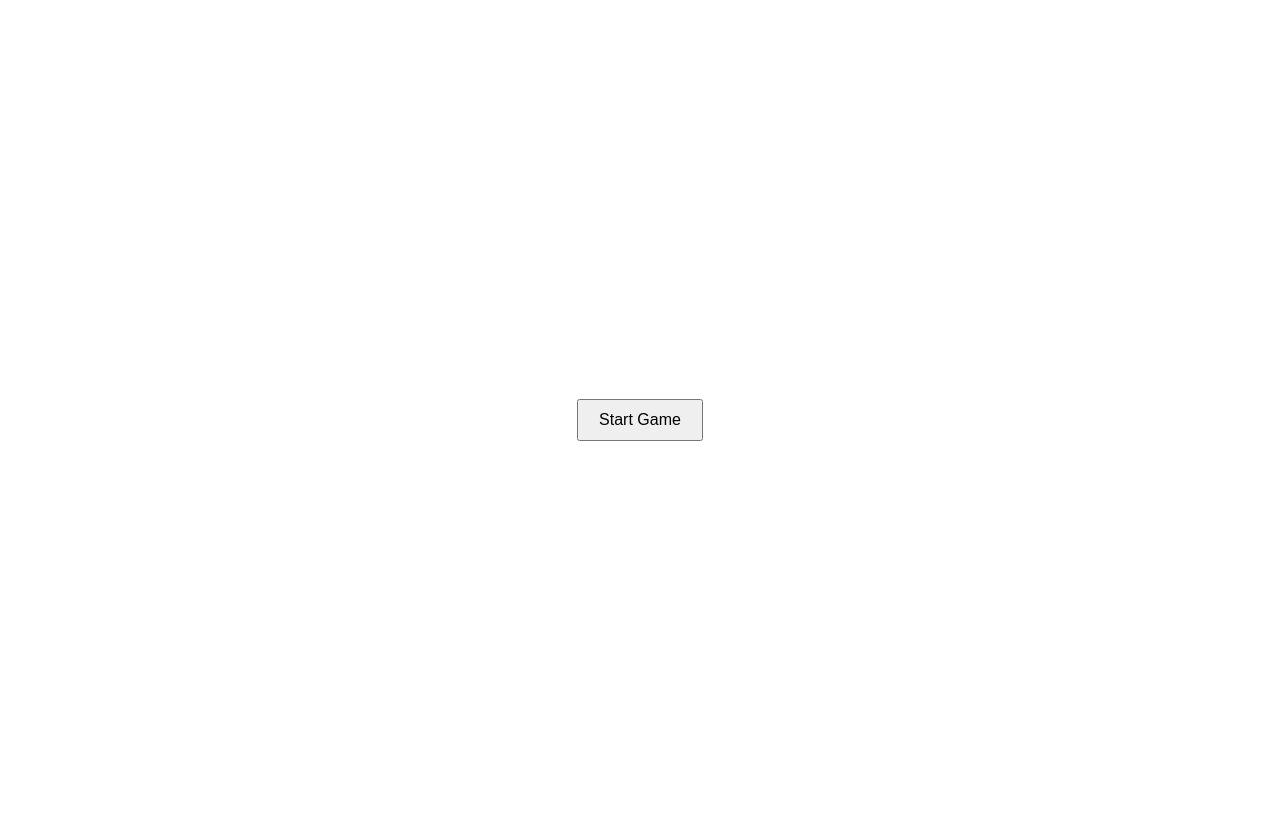
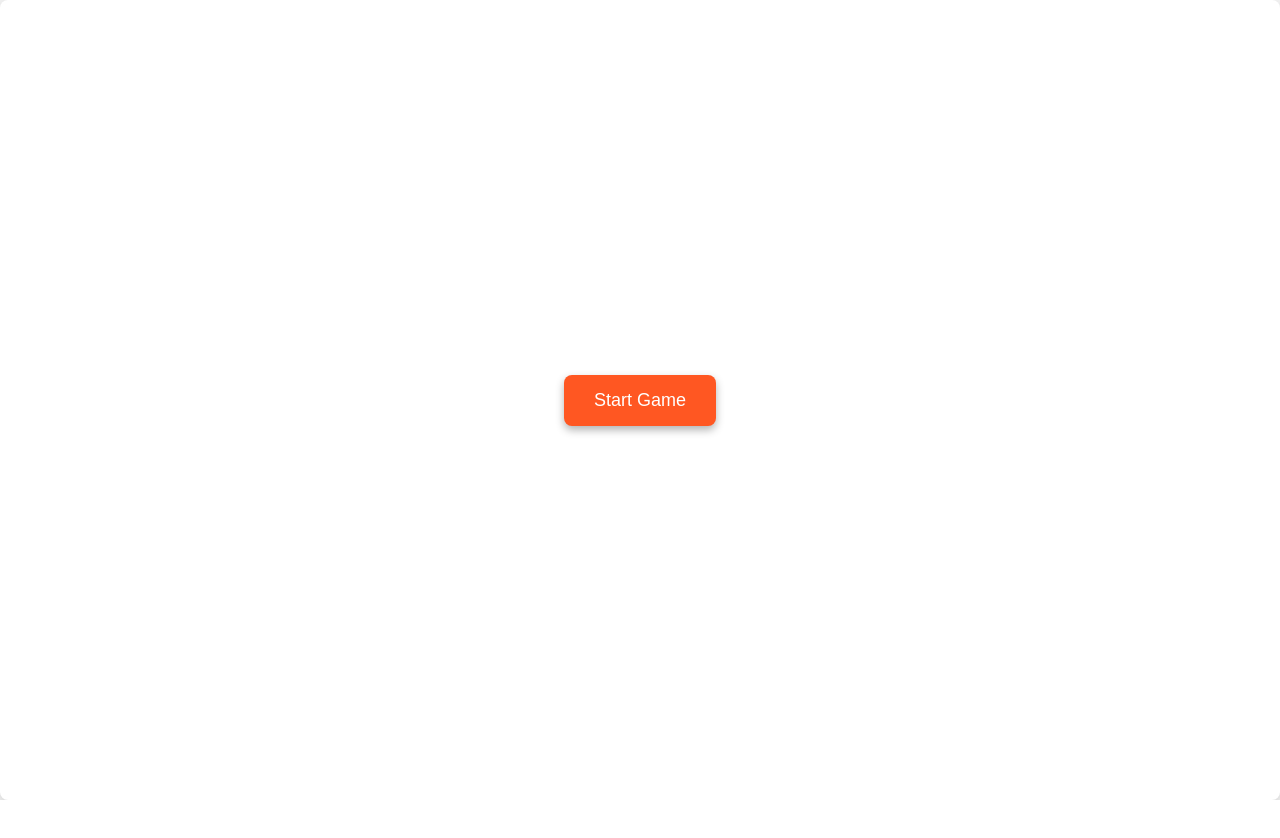
Before and after one commit to joseph-johnson27001/word-scramble, a Vue app: page / in a window 1280 px wide. After the commit the page ends 800 px from the top, so only its background shows below. Built offline with nearby package versions, Linux system fonts and the light colour scheme.

Commit message:
Start game button

```diff
--- a/src/App.vue
+++ b/src/App.vue
@@ -37,7 +37,6 @@ body {
   max-width: 1400px;
   height: 100vh;
   width: 100vw;
-  padding: 20px;
   box-shadow: 0 4px 8px rgba(0, 0, 0, 0.1);
   border-radius: 8px;
 }
--- a/src/components/GameModal.vue
+++ b/src/components/GameModal.vue
@@ -22,7 +22,23 @@ export default {
 }
 
 button {
-  padding: 10px 20px;
-  font-size: 16px;
+  padding: 15px 30px;
+  font-size: 18px;
+  color: #fff;
+  background-color: #ff5722;
+  border: none;
+  border-radius: 8px;
+  cursor: pointer;
+  box-shadow: 0 4px 8px rgba(0, 0, 0, 0.3);
+  transition: background-color 0.3s ease, transform 0.2s ease;
+}
+
+button:hover {
+  background-color: #ff784e;
+  transform: scale(1.05);
+}
+
+button:focus {
+  outline: none;
 }
 </style>
```
